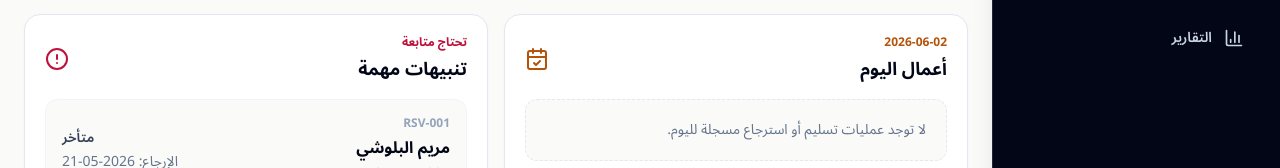
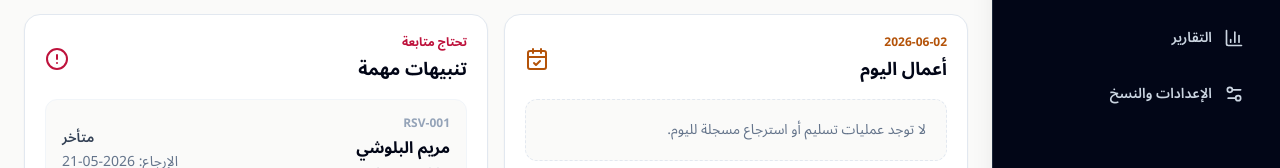
Before and after one commit to mohamedmasoud3030-tech/dress-roomshow, a React (Vite) app: page / in a window 1280 px wide. Shown: the part 551-719 px from the top of the page. Built offline with nearby package versions, Linux system fonts and the light colour scheme.

Commit message:
feat: ops nav

```diff
--- a/src/components/layout/AppLayout.tsx
+++ b/src/components/layout/AppLayout.tsx
@@ -5,6 +5,7 @@ import {
   PackageCheck,
   Plus,
   ReceiptText,
+  Settings2,
   Shirt,
   UsersRound,
   WalletCards,
@@ -20,6 +21,7 @@ const navigation = [
   { to: '/payments', label: 'المدفوعات', icon: WalletCards },
   { to: '/expenses', label: 'المصروفات', icon: ReceiptText },
   { to: '/reports', label: 'التقارير', icon: BarChart3 },
+  { to: '/preferences', label: 'الإعدادات والنسخ', icon: Settings2 },
 ] as const;
 
 const focusRing =
```
